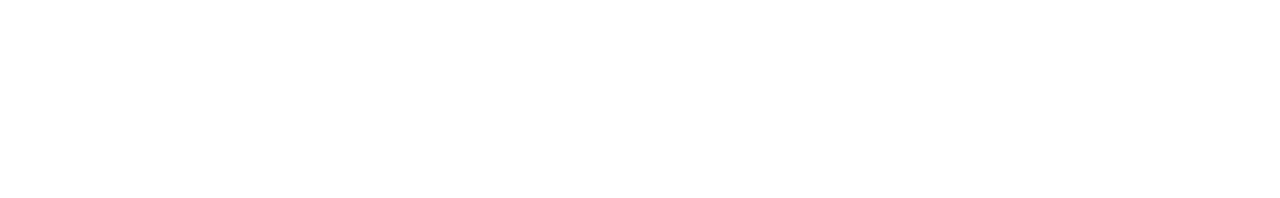
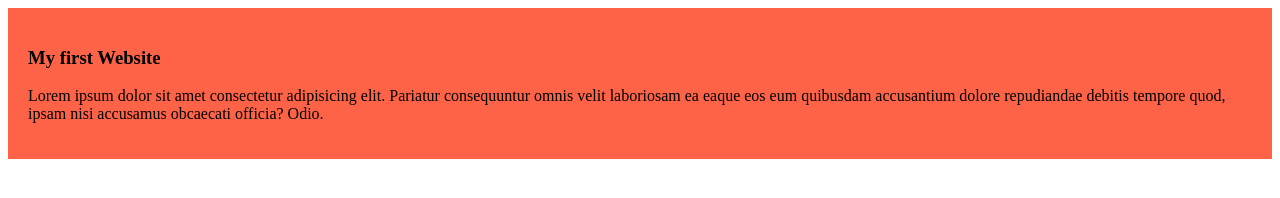
Before and after one commit to shahed5358/my-simple-website, a plain HTML site: page index.html in a window 1280 px wide. Drawn offline with Linux system fonts and the light colour scheme.

Commit message:
added the first blog

```diff
--- a/index.html
+++ b/index.html
@@ -3,9 +3,14 @@
 <head>
     <meta charset="UTF-8">
     <meta name="viewport" content="width=device-width, initial-scale=1.0">
-    <title>Document</title>
+    <title>My Simple Website</title>
+    <link rel="stylesheet" href="style.css">
 </head>
 <body>
+    <div>
+        <h3>My first Website</h3>
+        <p>Lorem ipsum dolor sit amet consectetur adipisicing elit. Pariatur consequuntur omnis velit laboriosam ea eaque eos eum quibusdam accusantium dolore repudiandae debitis tempore quod, ipsam nisi accusamus obcaecati officia? Odio.</p>
+    </div>
 
 </body>
 </html>
--- /dev/null
+++ b/style.css
@@ -0,0 +1,4 @@
+div{
+    background-color: tomato;
+    padding: 20px;
+}
```
